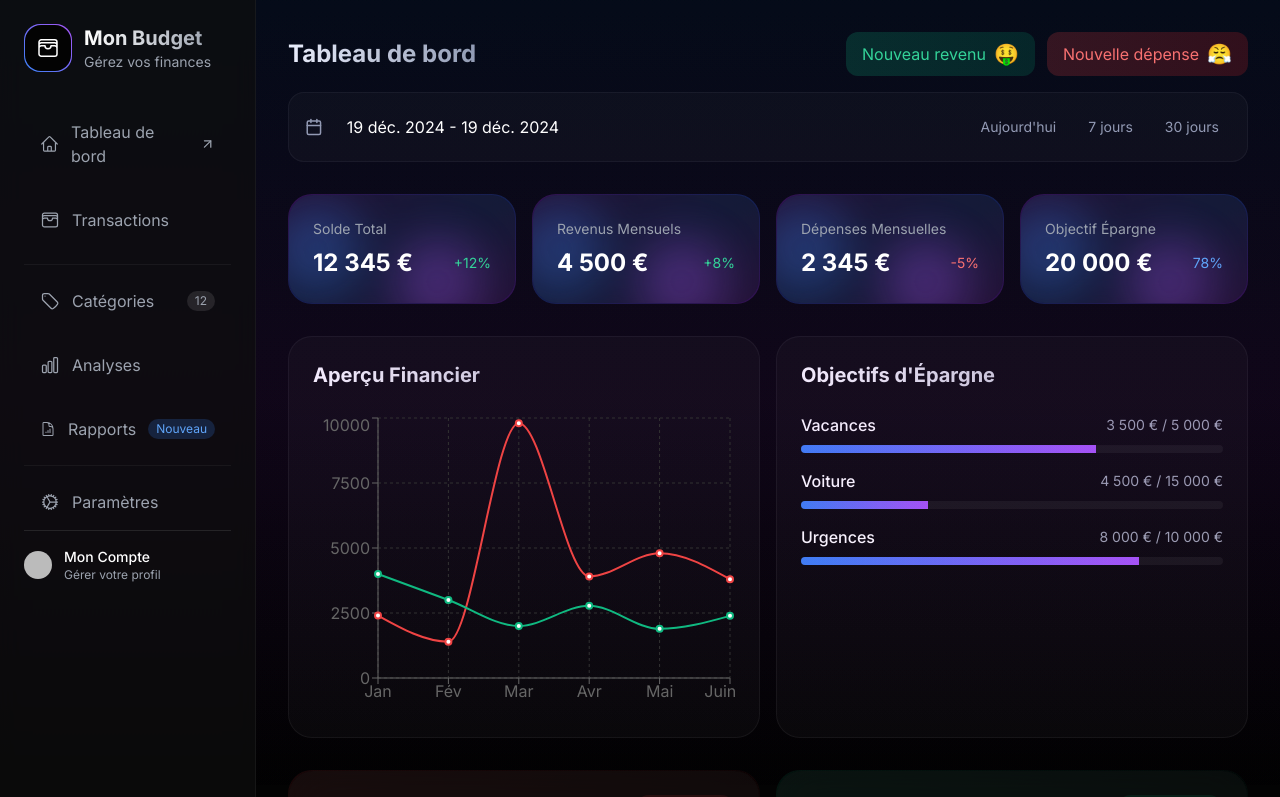
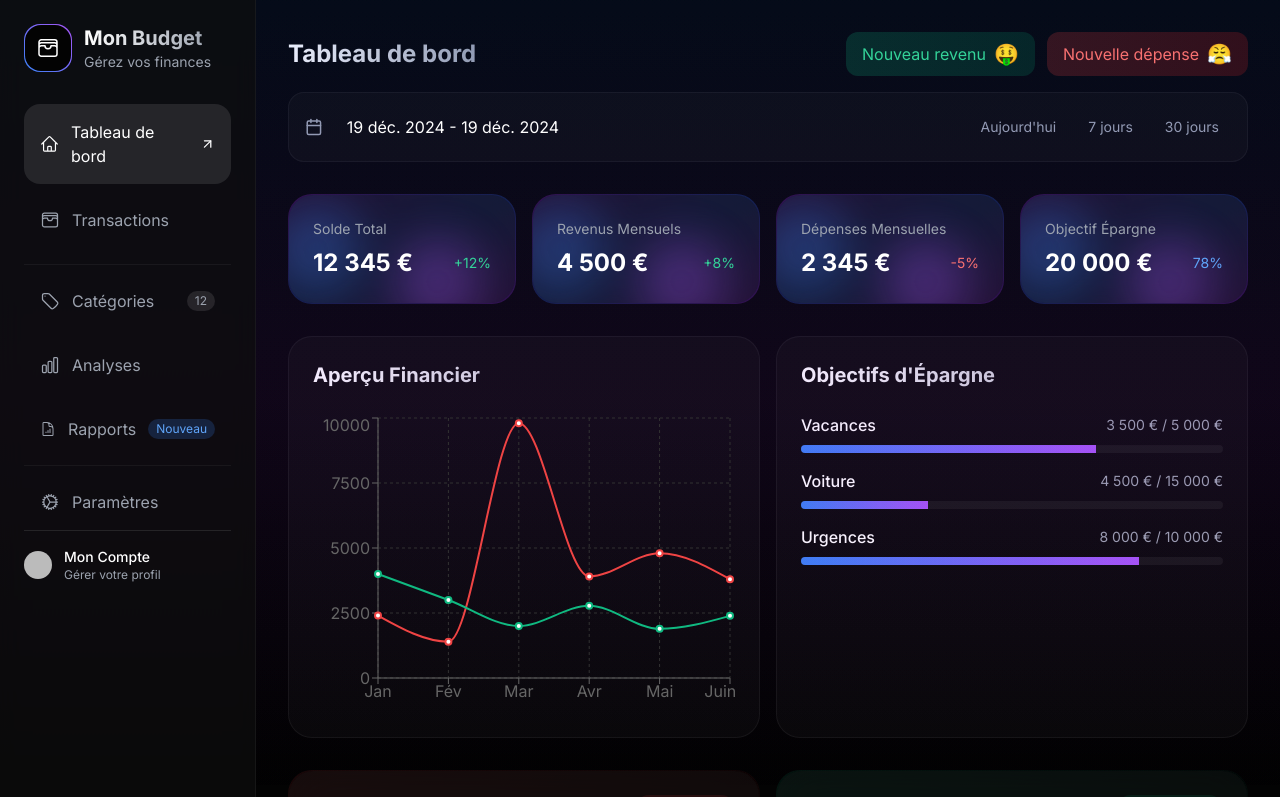
Before and after one commit to kevinkenfack/expensy, a Next.js app: page /dashboard in a window 1280 px wide. Shown: the top 797 px of the page. Built offline with nearby package versions, Linux system fonts and the light colour scheme; no server answers; sample sign-in values are in the browser's storage; some icons are missing.

Commit message:
chargement tres raapide

```diff
--- a/app/components/Sidebar.tsx
+++ b/app/components/Sidebar.tsx
@@ -11,6 +11,8 @@ import {
 } from "@heroicons/react/24/outline";
 import { ArrowUpRight } from "lucide-react";
 import dynamic from 'next/dynamic';
+import Link from "next/link";
+import { usePathname } from "next/navigation";
 
 const navigation = [
   { name: 'Tableau de bord', href: '/dashboard', icon: <HomeIcon className="w-5 h-5" /> },
@@ -35,20 +37,20 @@ const navigation = [
   { name: 'Paramètres', href: '/dashboard/settings', icon: <CogIcon className="w-5 h-5" /> },
 ];
 
-const NavItem = ({ item, currentPath }) => (
-  <a
+const NavItem = ({ item }: { item: any }) => {
+  const pathname = usePathname();
+  const isActive = pathname === item.href;
+
+  return (
+    <Link
       href={item.href}
+      prefetch={true}
       className={`group relative overflow-hidden rounded-2xl p-4 flex items-center gap-3 transition-all duration-300
-      ${currentPath === item.href ? 'bg-white/10 text-white' : 'hover:bg-white/5 text-gray-400 hover:text-white'}`}
+        ${isActive ? 'bg-white/10 text-white' : 'hover:bg-white/5 text-gray-400 hover:text-white'}`}
     >
       {item.icon}
       <span>{item.name}</span>
-    {((currentPath === '/' && item.name === 'Tableau de bord') ||
-      (currentPath === '/reports' && item.name === 'Rapports') ||
-      (currentPath === '/settings' && item.name === 'Paramètres') ||
-      (currentPath === '/transactions' && item.name === 'Transactions')) && (
-      <ArrowUpRight className="w-4 h-4 ml-auto" />
-    )}
+      {isActive && <ArrowUpRight className="w-4 h-4 ml-auto" />}
       {item.badge && (
         <span className={`ml-auto px-2 py-0.5 text-xs rounded-full
           ${item.badge === 'Nouveau'
@@ -58,14 +60,15 @@ const NavItem = ({ item, currentPath }) => (
           {item.badge}
         </span>
       )}
-  </a>
+    </Link>
   );
+};
 
 const UserButton = dynamic(() => import('@clerk/nextjs').then((mod) => mod.UserButton), {
   ssr: false
 });
 
-export default function Sidebar({ currentPath, isMobileMenuOpen }) {
+export default function Sidebar({ isMobileMenuOpen }) {
   return (
     <aside className={`fixed h-screen w-64 glass-effect bg-sidebar border-r border-border transform transition-transform duration-300 ease-in-out z-40
       ${isMobileMenuOpen ? 'translate-x-0' : '-translate-x-full'}
@@ -92,7 +95,7 @@ export default function Sidebar({ currentPath, isMobileMenuOpen }) {
         <nav className="space-y-2">
           <div className="space-y-2 mb-4">
             {navigation.slice(0, 2).map((item) => (
-              <NavItem key={item.name} item={item} currentPath={currentPath} />
+              <NavItem key={item.name} item={item} />
             ))}
           </div>
 
@@ -100,7 +103,7 @@ export default function Sidebar({ currentPath, isMobileMenuOpen }) {
 
           <div className="space-y-2 mb-4">
             {navigation.slice(2, 5).map((item) => (
-              <NavItem key={item.name} item={item} currentPath={currentPath} />
+              <NavItem key={item.name} item={item} />
             ))}
           </div>
 
@@ -108,7 +111,7 @@ export default function Sidebar({ currentPath, isMobileMenuOpen }) {
 
           <div className="space-y-2">
             {navigation.slice(5).map((item) => (
-              <NavItem key={item.name} item={item} currentPath={currentPath} />
+              <NavItem key={item.name} item={item} />
             ))}
           </div>
         </nav>
--- a/app/dashboard/layout.tsx
+++ b/app/dashboard/layout.tsx
@@ -1,4 +1,4 @@
-import { currentUser } from "@clerk/nextjs/server"; // Notez le /server à la fin
+import { currentUser } from "@clerk/nextjs/server";
 import { redirect } from "next/navigation";
 
 export default async function DashboardLayout({
--- /dev/null
+++ b/app/dashboard/loading.tsx
@@ -0,0 +1,11 @@
+export default function DashboardLoading() {
+  return (
+    <div className="min-h-screen bg-background flex items-center justify-center">
+      <div className="fixed inset-0 bg-gradient-to-b from-blue-600/5 via-purple-600/5 to-transparent pointer-events-none" />
+      <div className="animate-pulse flex flex-col items-center gap-4">
+        <div className="w-12 h-12 rounded-full bg-blue-500/10" />
+        <div className="h-4 w-24 bg-blue-500/10 rounded" />
+      </div>
+    </div>
+  );
+}
--- /dev/null
+++ b/app/dashboard/template.tsx
@@ -0,0 +1,26 @@
+"use client";
+
+import { motion, AnimatePresence } from "framer-motion";
+import { usePathname } from "next/navigation";
+
+export default function DashboardTemplate({
+  children,
+}: {
+  children: React.ReactNode;
+}) {
+  const pathname = usePathname();
+
+  return (
+    <AnimatePresence mode="wait">
+      <motion.div
+        key={pathname}
+        initial={{ opacity: 0 }}
+        animate={{ opacity: 1 }}
+        exit={{ opacity: 0 }}
+        transition={{ duration: 0.15 }}
+      >
+        {children}
+      </motion.div>
+    </AnimatePresence>
+  );
+}
--- a/app/layout.tsx
+++ b/app/layout.tsx
@@ -2,6 +2,7 @@ import type { Metadata } from "next";
 import { Inter } from "next/font/google";
 import "./globals.css";
 import { ClerkProvider } from '@clerk/nextjs'
+import { Suspense } from 'react';
 
 const inter = Inter({ subsets: ["latin"] });
 
@@ -19,7 +20,9 @@ export default function RootLayout({
     <ClerkProvider>
       <html lang="fr">
         <body className={inter.className}>
-          {children}
+          <Suspense fallback={null}>
+            {children}
+          </Suspense>
         </body>
       </html>
     </ClerkProvider>
--- /dev/null
+++ b/next.config.js
@@ -0,0 +1,19 @@
+/** @type {import('next').NextConfig} */
+const nextConfig = {
+  reactStrictMode: true,
+  swcMinify: true,
+  experimental: {
+    optimizeCss: true,
+  },
+  pageExtensions: ['tsx', 'ts'],
+  poweredByHeader: false,
+  compiler: {
+    removeConsole: process.env.NODE_ENV === "production",
+  },
+  images: {
+    domains: ['localhost'],
+    unoptimized: false,
+  },
+}
+
+module.exports = nextConfig
```
Lines whose indentation alone changed are shown as unchanged.
